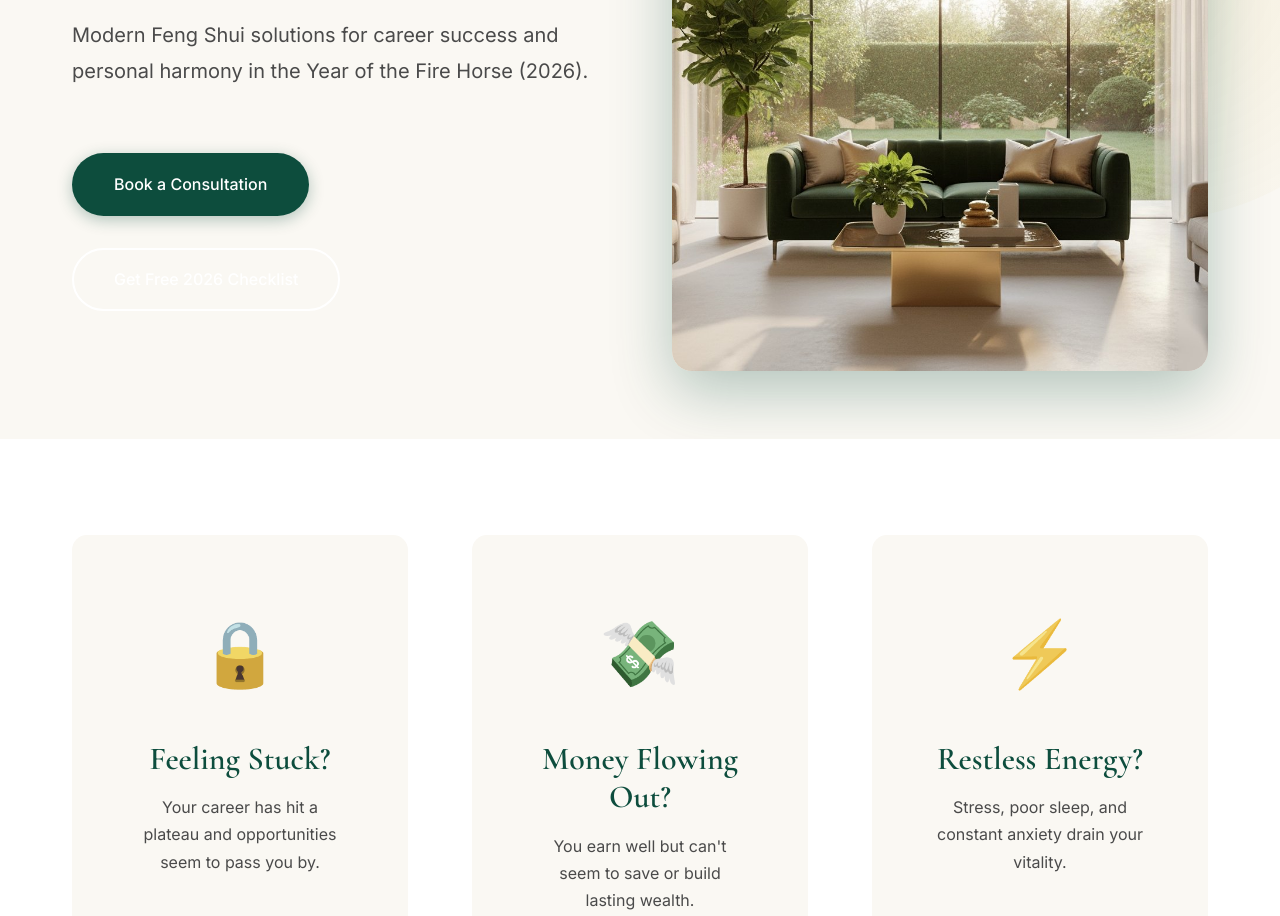
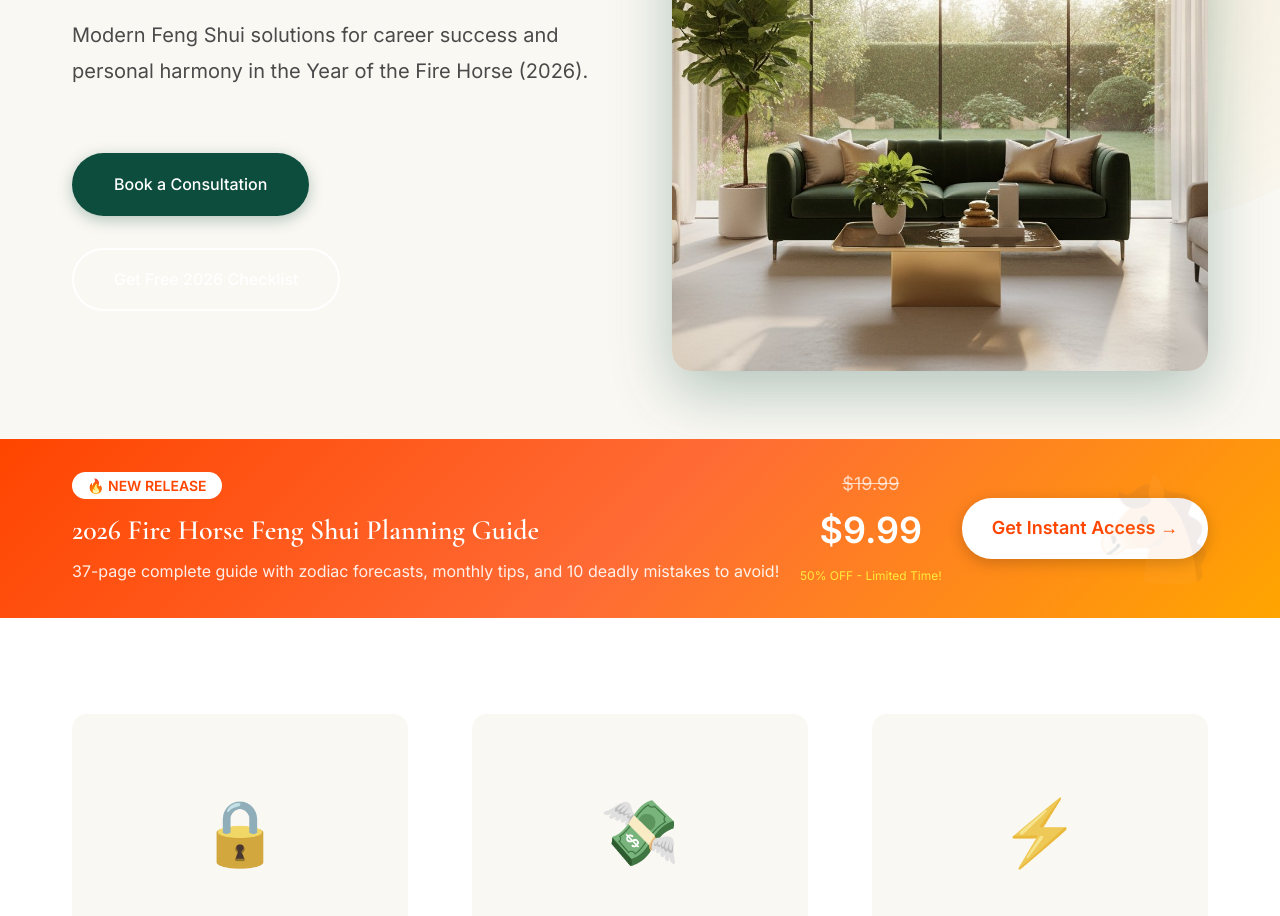
Before and after one commit to ye4wzp/fengshuiwithjackson, a plain HTML site: page index.html in a window 1280 px wide. Shown: the part 361-1277 px from the top of the page. Drawn offline with nearby package versions, Linux system fonts and the light colour scheme.

Commit message:
Add 2026 Guide product link to navigation and homepage promo banner

```diff
--- a/index.html
+++ b/index.html
@@ -10,14 +10,16 @@
     <meta property="og:type" content="website">
     <meta property="og:url" content="https://fengshuiwithjackson.com/">
     <meta property="og:title" content="Feng Shui With Jackson | Align Your Space, Attract Your Wealth">
-    <meta property="og:description" content="Modern Feng Shui solutions for career success and personal harmony. Expert consultations for the Year of the Fire Horse 2026.">
+    <meta property="og:description"
+        content="Modern Feng Shui solutions for career success and personal harmony. Expert consultations for the Year of the Fire Horse 2026.">
     <meta property="og:image" content="https://fengshuiwithjackson.com/images/og-image.jpg">
 
     <!-- Twitter -->
     <meta property="twitter:card" content="summary_large_image">
     <meta property="twitter:url" content="https://fengshuiwithjackson.com/">
     <meta property="twitter:title" content="Feng Shui With Jackson | Align Your Space, Attract Your Wealth">
-    <meta property="twitter:description" content="Modern Feng Shui solutions for career success and personal harmony. Expert consultations for the Year of the Fire Horse 2026.">
+    <meta property="twitter:description"
+        content="Modern Feng Shui solutions for career success and personal harmony. Expert consultations for the Year of the Fire Horse 2026.">
     <meta property="twitter:image" content="https://fengshuiwithjackson.com/images/og-image.jpg">
     <meta name="keywords" content="feng shui, modern feng shui, wealth corner, prosperity, 2026, fire horse year">
     <title>Feng Shui With Jackson | Align Your Space, Attract Your Wealth</title>
@@ -25,7 +27,7 @@
     <script async src="https://www.googletagmanager.com/gtag/js?id=G-LL9K60SGL2"></script>
     <script>
         window.dataLayer = window.dataLayer || [];
-  function gtag(){dataLayer.push(arguments);}
+        function gtag() { dataLayer.push(arguments); }
         gtag('js', new Date());
 
         gtag('config', 'G-LL9K60SGL2');
@@ -57,7 +59,9 @@
                     <li><a href="blog.html">Blog</a></li>
                     <li><a href="daily-fortune.html">Daily Fortune</a></li>
                     <li><a href="shop.html">Shop My Faves</a></li>
-                    <li><a href="guide.html" class="btn-nav">Free Guide</a></li>
+                    <li><a href="product-2026-guide.html" class="btn-nav"
+                            style="background: linear-gradient(135deg, #ff6b35 0%, #f7931e 100%); color: white;">🔥 2026
+                            Guide $9.99</a></li>
                 </ul>
             </div>
         </div>
@@ -82,6 +86,38 @@
             </div>
         </div>
         <div class="hero-decoration"></div>
+    </section>
+
+    <!-- 2026 Fire Horse Guide Promotion Banner -->
+    <section class="promo-banner"
+        style="background: linear-gradient(135deg, #ff4500 0%, #ff6b35 50%, #ffa500 100%); padding: 30px 0; position: relative; overflow: hidden;">
+        <div class="container"
+            style="display: flex; align-items: center; justify-content: space-between; flex-wrap: wrap; gap: 20px;">
+            <div style="flex: 1; min-width: 300px;">
+                <span
+                    style="background: #fff; color: #ff4500; padding: 5px 15px; border-radius: 20px; font-weight: bold; font-size: 14px;">🔥
+                    NEW RELEASE</span>
+                <h3
+                    style="color: white; font-size: 28px; margin: 15px 0 10px; font-family: 'Cormorant Garamond', serif;">
+                    2026 Fire Horse Feng Shui Planning Guide</h3>
+                <p style="color: rgba(255,255,255,0.9); font-size: 16px; margin: 0;">37-page complete guide with zodiac
+                    forecasts, monthly tips, and 10 deadly mistakes to avoid!</p>
+            </div>
+            <div style="display: flex; align-items: center; gap: 20px; flex-wrap: wrap;">
+                <div style="text-align: center;">
+                    <span
+                        style="text-decoration: line-through; color: rgba(255,255,255,0.7); font-size: 18px;">$19.99</span>
+                    <span style="color: white; font-size: 36px; font-weight: bold; display: block;">$9.99</span>
+                    <span style="color: #ffeb3b; font-size: 12px;">50% OFF - Limited Time!</span>
+                </div>
+                <a href="product-2026-guide.html"
+                    style="background: white; color: #ff4500; padding: 15px 30px; border-radius: 30px; font-weight: bold; font-size: 18px; text-decoration: none; box-shadow: 0 4px 15px rgba(0,0,0,0.2); transition: transform 0.3s;">Get
+                    Instant Access →</a>
+            </div>
+        </div>
+        <div
+            style="position: absolute; top: 50%; right: 5%; transform: translateY(-50%); font-size: 100px; opacity: 0.1;">
+            🐴</div>
     </section>
 
     <!-- Problem Section -->
```
Lines whose indentation alone changed are shown as unchanged.
